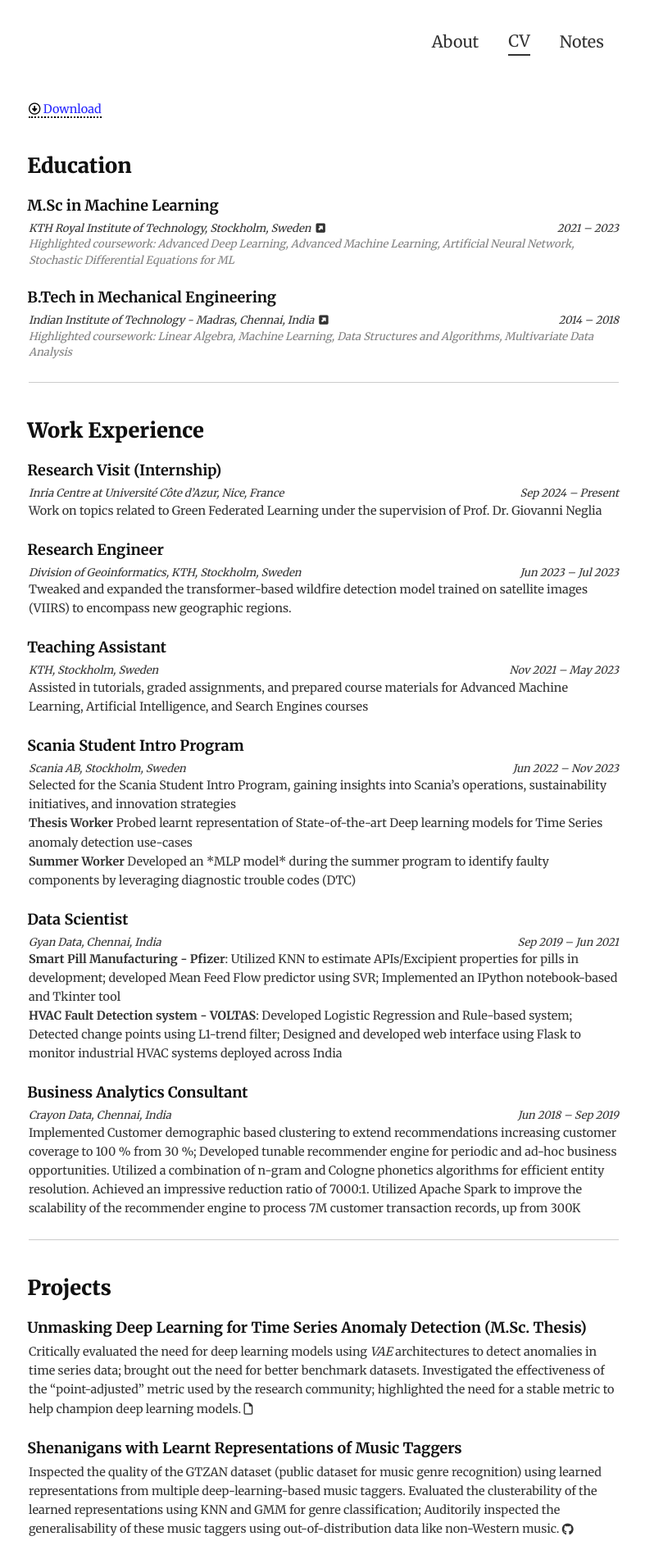
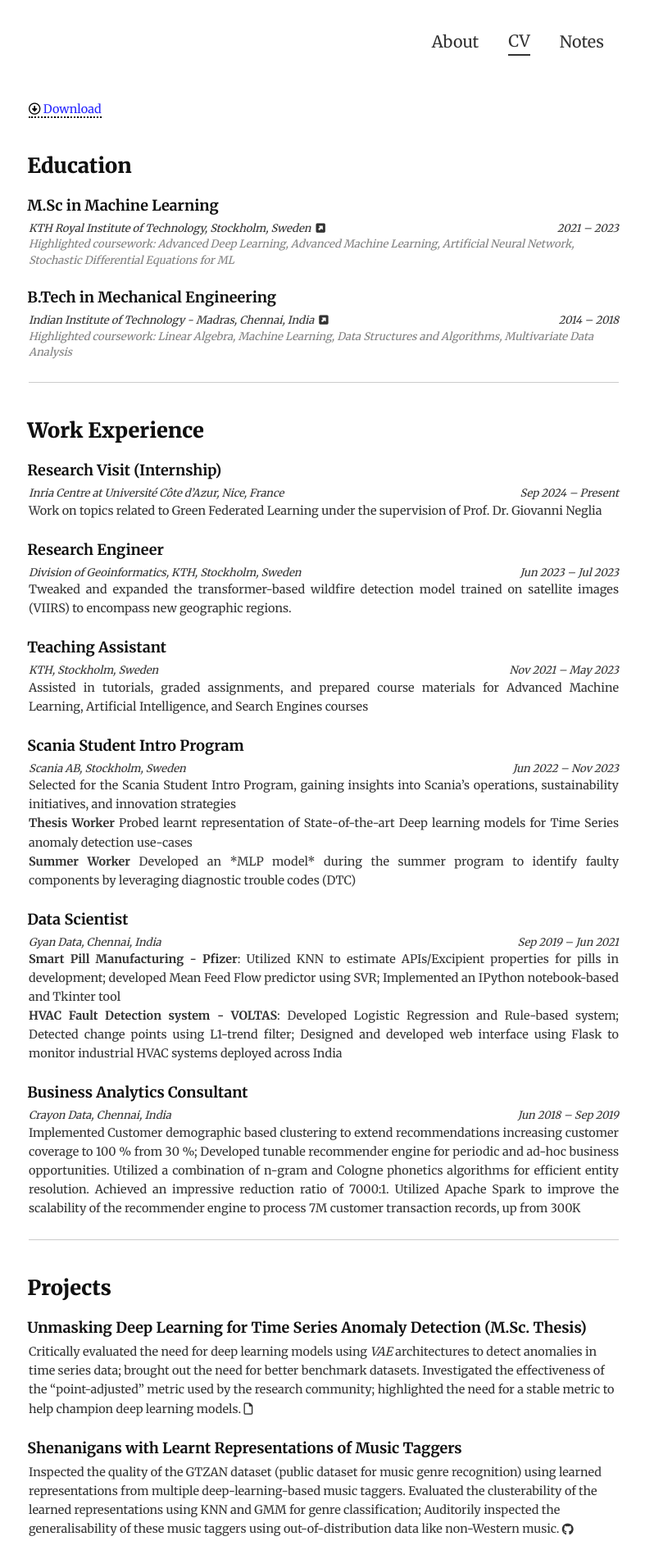
Before and after one commit to dannyrichy/dannyrichy.github.io, a Jekyll site: the page built from docs/cv.md, in a window 1280 px wide. Shown: the top 1902 px of the page at 82% size, without its empty margins (245-1032 px from the left). Built offline with Jekyll 4.4.1, drawn with Linux system fonts in a browser that asks for light colours.

Commit message:
Modified cv to have html

```diff
--- a/docs/cv.md
+++ b/docs/cv.md
@@ -38,7 +38,8 @@ title: "CV"
   <span>Inria Centre at Université Côte d’Azur, Nice, France</span>
   <span>Sep 2024 – Present</span>
 </div>
-<p>Work on topics related to Green Federated Learning under the supervision of Prof. Dr. Giovanni Neglia</p>
+
+<p style="text-align: justify;">Work on topics related to Green Federated Learning under the supervision of Prof. Dr. Giovanni Neglia</p>
 
 #### Research Engineer
 <div style="display: flex; justify-content: space-between; font-size: small; font-style: italic;">
@@ -46,21 +47,23 @@ title: "CV"
   <span>Jun 2023 – Jul 2023</span>
 </div>
 
-<p>Tweaked and expanded the transformer-based wildfire detection model trained on satellite images (VIIRS) to encompass new geographic regions.</p>
+<p style="text-align: justify;">Tweaked and expanded the transformer-based wildfire detection model trained on satellite images (VIIRS) to encompass new geographic regions.</p>
 
 #### Teaching Assistant
 <div style="display: flex; justify-content: space-between; font-size: small; font-style: italic;">
   <span>KTH, Stockholm, Sweden</span>
   <span>Nov 2021 – May 2023</span>
 </div>
-<p>Assisted in tutorials, graded assignments, and prepared course materials for Advanced Machine Learning, Artificial Intelligence, and Search Engines courses</p>
+
+<p style="text-align: justify;">Assisted in tutorials, graded assignments, and prepared course materials for Advanced Machine Learning, Artificial Intelligence, and Search Engines courses</p>
 
 #### Scania Student Intro Program
   <div style="display: flex; justify-content: space-between; font-size: small; font-style: italic;">
   <span>Scania AB, Stockholm, Sweden</span>
   <span>Jun 2022 – Nov 2023</span>
 </div>
-<p>Selected for the Scania Student Intro Program, gaining insights into Scania’s operations, sustainability initiatives, and innovation strategies<br>
+
+<p style="text-align: justify;">Selected for the Scania Student Intro Program, gaining insights into Scania’s operations, sustainability initiatives, and innovation strategies<br>
 <strong>Thesis Worker</strong> Probed learnt representation of State-of-the-art Deep learning models for Time Series anomaly detection use-cases<br>
 <strong>Summer Worker</strong> Developed an *MLP model* during the summer program to identify faulty components by leveraging diagnostic trouble codes (DTC)</p>
 
@@ -69,7 +72,8 @@ title: "CV"
   <span>Gyan Data, Chennai, India</span>
   <span>Sep 2019 – Jun 2021</span>
 </div>
-<p><strong>Smart Pill Manufacturing - Pfizer</strong>: Utilized KNN to estimate APIs/Excipient properties for pills in development; developed Mean Feed Flow predictor using SVR; Implemented an IPython notebook-based and Tkinter tool<br>
+
+<p style="text-align: justify;"><strong>Smart Pill Manufacturing - Pfizer</strong>: Utilized KNN to estimate APIs/Excipient properties for pills in development; developed Mean Feed Flow predictor using SVR; Implemented an IPython notebook-based and Tkinter tool<br>
 <strong>HVAC Fault Detection system - VOLTAS</strong>: Developed Logistic Regression and Rule-based system; Detected change points using L1-trend filter; Designed and developed web interface using Flask to monitor industrial HVAC systems deployed across India</p>
 
 #### Business Analytics Consultant
@@ -77,7 +81,8 @@ title: "CV"
   <span>Crayon Data, Chennai, India</span>
   <span>Jun 2018 – Sep 2019</span>
 </div>
-<p>Implemented Customer demographic based clustering to extend recommendations increasing customer coverage to 100 % from 30 %; Developed tunable recommender engine for periodic and ad-hoc business opportunities. Utilized a combination of n-gram and Cologne phonetics algorithms for efficient entity resolution. Achieved an impressive reduction ratio of 7000:1. Utilized Apache Spark to improve the scalability of the recommender engine to process 7M customer transaction records, up from 300K</p>
+
+<p style="text-align: justify;">Implemented Customer demographic based clustering to extend recommendations increasing customer coverage to 100 % from 30 %; Developed tunable recommender engine for periodic and ad-hoc business opportunities. Utilized a combination of n-gram and Cologne phonetics algorithms for efficient entity resolution. Achieved an impressive reduction ratio of 7000:1. Utilized Apache Spark to improve the scalability of the recommender engine to process 7M customer transaction records, up from 300K</p>
 
 ---
 
```
